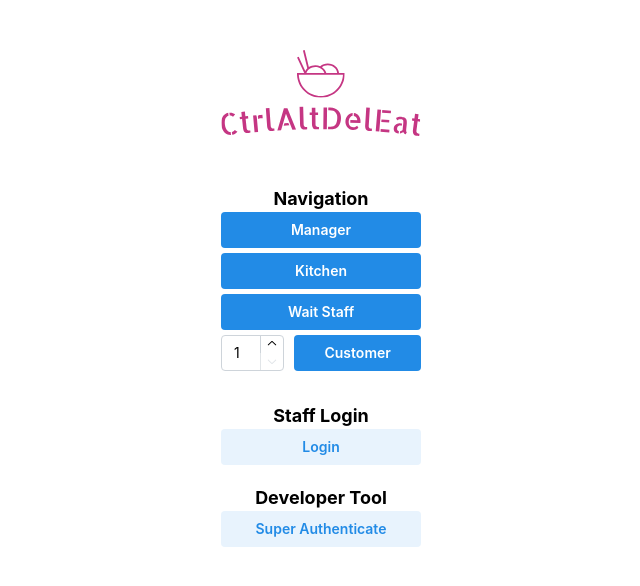
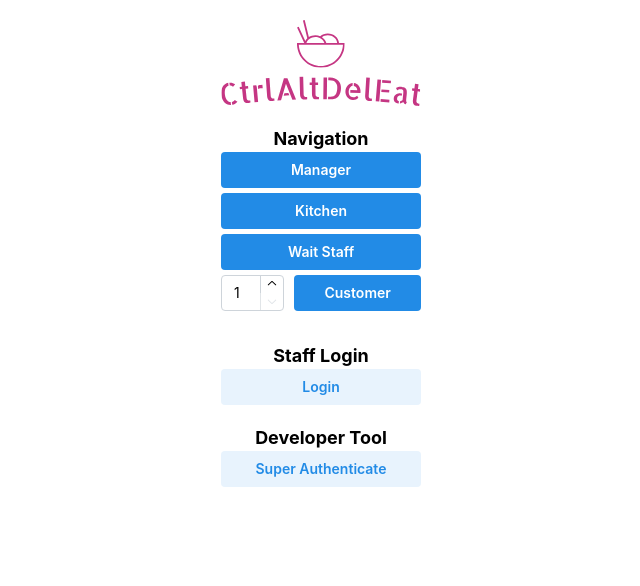
Before and after one commit to ItsLame/CtrlAltDelEat, a Next.js app in the folder frontend/: page / in a window 1280 px wide. Shown: the top 586 px of the page, without its empty margins (319-959 px from the left). Built offline with nearby package versions, Linux system fonts and the light colour scheme; no server answers.

Commit message:
chore(frontend): adjust spacing

```diff
--- a/frontend/src/app/page.tsx
+++ b/frontend/src/app/page.tsx
@@ -42,8 +42,8 @@ export default function HomePage() {
 
   return (
     <Center>
-      <Flex direction="column" align="center" mb="xl">
-        <Box mt={50} mb={50}>
+      <Flex direction="column" align="center" mb="md">
+        <Box mt={20} mb={20}>
           <Image w={200} src="logo.svg" alt="CtrlAltDelEat Logo" />
         </Box>
         <Title order={4}>Navigation</Title>
```
